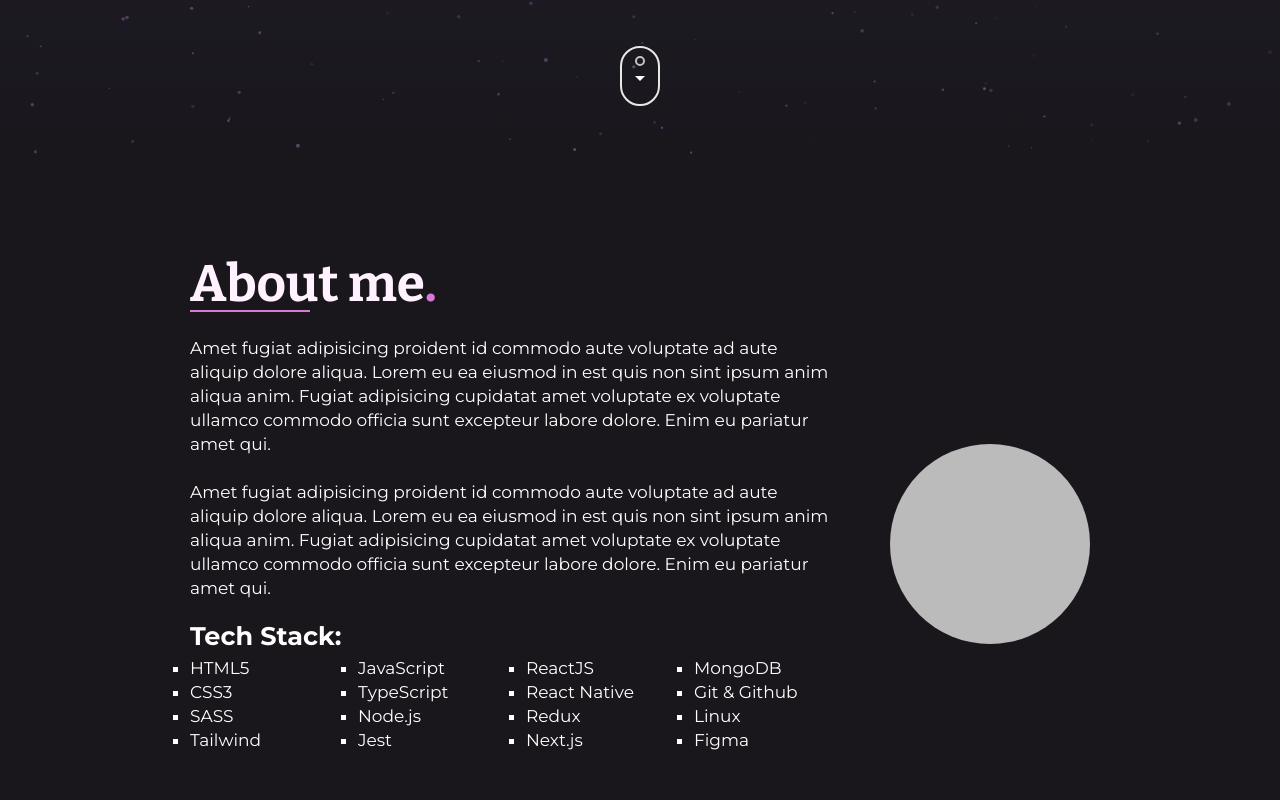
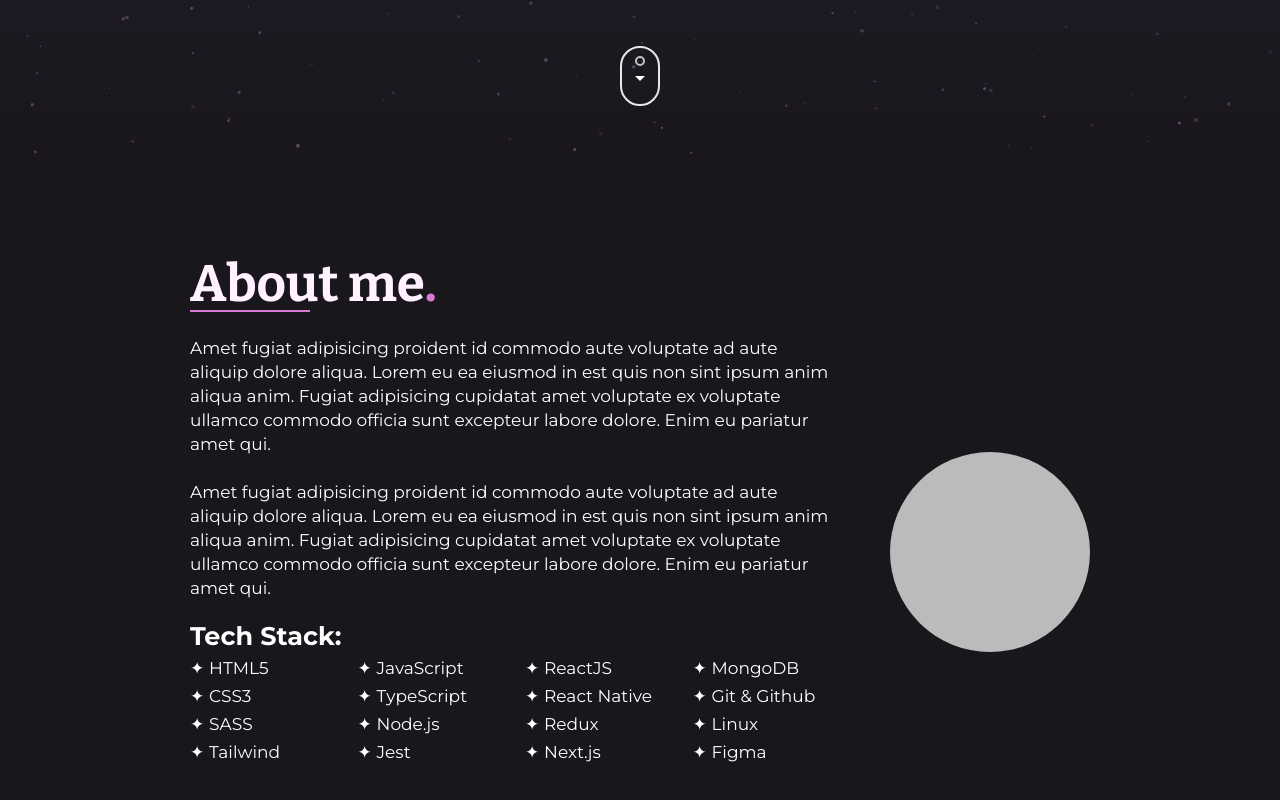
Before and after one commit to josefggx/Portfolio, a React (Vite) app: page / in a window 1280 px wide. Shown: the part 644-1444 px from the top of the page. Built offline with nearby package versions, Linux system fonts and the light colour scheme.

Commit message:
✨ add: TechStack new styling

```diff
--- a/src/components/TechStack/TechStack.scss
+++ b/src/components/TechStack/TechStack.scss
@@ -4,18 +4,24 @@
 
 .techstack__list {
   -moz-column-count: 4;
-  -moz-column-gap: 22px;
+  -moz-column-gap: 20px;
   -webkit-column-count: 4;
-  -webkit-column-gap: 22px;
+  -webkit-column-gap: 20px;
   column-count: 4;
-  column-gap: 22px;
+  column-gap: 20px;
 
   .techstack__item {
     list-style-type: square;
     transition: 0.1s;
+    list-style: none;
+    margin-bottom: 4px;
 
-    // TODO: Look if theres a way of only changing the list style on hover and NOT the text
-    &:hover {
+    &::before {
+      content: '✦ ';
+      font-weight: 900;
+    }
+
+    &:hover::before {
       color: rgb(214, 122, 214);
     }
   }
--- a/src/pages/HomeAboutPage/HomeAboutPage.tsx
+++ b/src/pages/HomeAboutPage/HomeAboutPage.tsx
@@ -9,7 +9,7 @@ export const HomeAboutPage = () => {
           About me<span>.</span>
         </h1>
         <div className="about__content">
-          <p className="about__text">
+          <div className="about__text">
             Amet fugiat adipisicing proident id commodo aute voluptate ad aute
             aliquip dolore aliqua. Lorem eu ea eiusmod in est quis non sint
             ipsum anim aliqua anim. Fugiat adipisicing cupidatat amet voluptate
@@ -24,7 +24,7 @@ export const HomeAboutPage = () => {
             <br />
             <br />
             <TechStack />
-          </p>
+          </div>
           <div className="about__image"></div>
         </div>
       </div>
```
